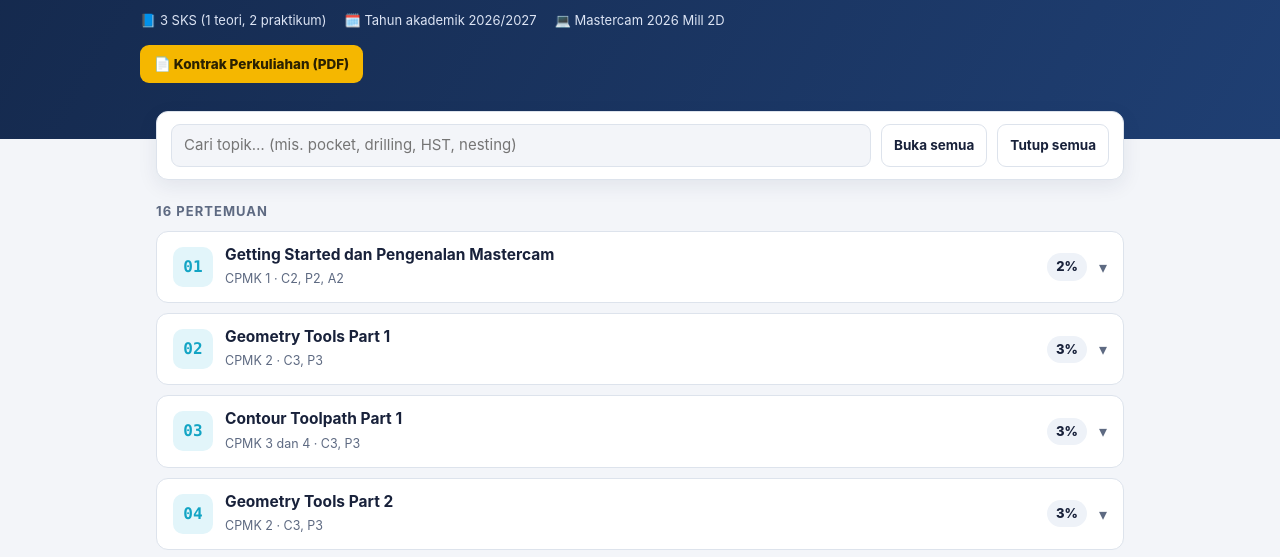
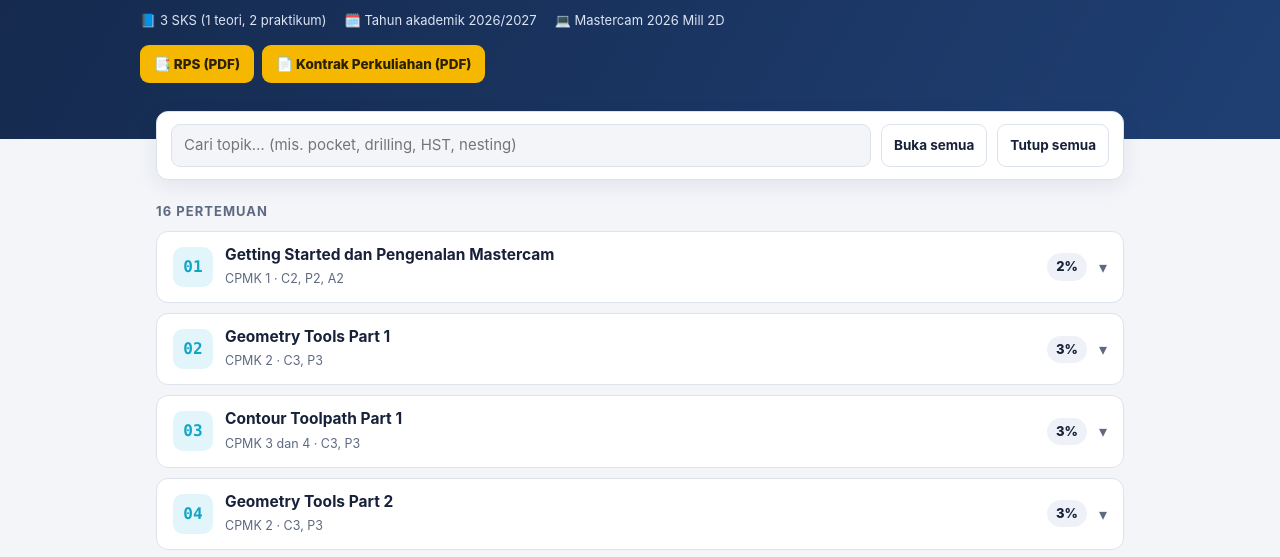
Before and after one commit to muasmuchtar/muasmuchtar.github.io, a plain HTML site: page topik-mastercam/index.html in a window 1280 px wide. Shown: the part 202-759 px from the top of the page. Drawn offline with Linux system fonts and the light colour scheme.

Commit message:
Tambah RPS Mastercam 2026 Mill 2D (PDF)
Co-Authored-By: Claude Opus 5.5 <noreply@anthropic.com>

```diff
--- a/topik-mastercam/index.html
+++ b/topik-mastercam/index.html
@@ -23,7 +23,8 @@
   h1{margin:10px 0 6px;font-size:clamp(23px,4vw,32px);line-height:1.2;}
   header p{margin:0;color:#C8D3EA;max-width:720px;font-size:15px;}
   .facts{display:flex;gap:6px 18px;flex-wrap:wrap;margin-top:14px;font-size:13px;color:#DCE4F4;}
-  .hbtn{display:inline-block;margin-top:14px;background:var(--yellow);color:#2B2100;font-weight:800;font-size:13.5px;padding:9px 14px;border-radius:9px;text-decoration:none;}
+  .hbtns{display:flex;gap:8px;flex-wrap:wrap;margin-top:14px;}
+  .hbtn{display:inline-block;background:var(--yellow);color:#2B2100;font-weight:800;font-size:13.5px;padding:9px 14px;border-radius:9px;text-decoration:none;}
   .hbtn:hover{filter:brightness(1.05);}
   .tools{margin:-28px auto 20px;background:var(--panel);border:1px solid var(--line);border-radius:12px;padding:12px 14px;display:flex;gap:10px;flex-wrap:wrap;box-shadow:0 6px 20px rgba(20,40,75,.08);}
   .search{flex:1;min-width:200px;font:inherit;font-size:15px;padding:9px 12px;border:1px solid var(--line);border-radius:9px;background:var(--bg);color:var(--ink);}
@@ -67,7 +68,10 @@
     <h1>Pemrograman CNC CAD/CAM dengan Mastercam 2026 Mill 2D</h1>
     <p>Topik bahasan 16 pertemuan beserta kemampuan akhir, bahan kajian, metode, bukti asesmen, dan bobot penilaian, disarikan dari RPS Edisi 1, September 2026.</p>
     <div class="facts"><span>📘 3 SKS (1 teori, 2 praktikum)</span><span>🗓️ Tahun akademik 2026/2027</span><span>💻 Mastercam 2026 Mill 2D</span></div>
-    <a class="hbtn" href="kontrak-kuliah-mastercam-2026.pdf" target="_blank" rel="noopener">📄 Kontrak Perkuliahan (PDF)</a>
+    <div class="hbtns">
+      <a class="hbtn" href="rps-mastercam-2026.pdf" target="_blank" rel="noopener">📑 RPS (PDF)</a>
+      <a class="hbtn" href="kontrak-kuliah-mastercam-2026.pdf" target="_blank" rel="noopener">📄 Kontrak Perkuliahan (PDF)</a>
+    </div>
   </div>
 </header>
 
```
Also changed, not shown: index.html (+1 -1 lines), 1 other file.
